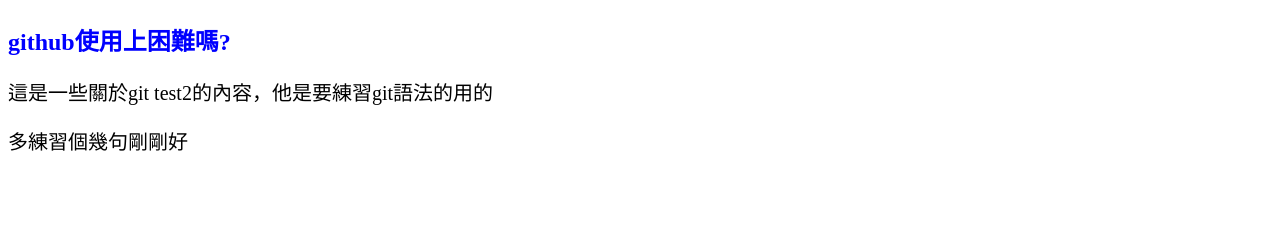
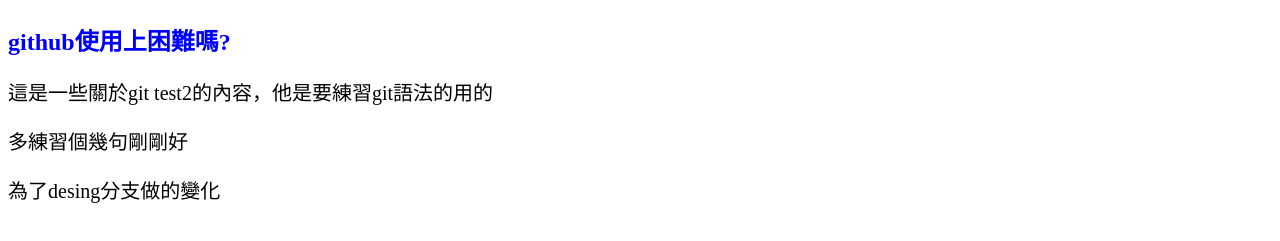
Before and after one commit to liam9930/Github0805_test2, a plain HTML site: page index.html in a window 1280 px wide. Shown: the part 145-386 px from the top of the page. Drawn offline with Linux system fonts and the light colour scheme.

Commit message:
design分支作commit

```diff
--- a/index.html
+++ b/index.html
@@ -11,6 +11,7 @@
     <h2>github使用上困難嗎?</h2>
     <p>這是一些關於git test2的內容，他是要練習git語法的用的</p>
     <p>多練習個幾句剛剛好</p>
+    <p>為了desing分支做的變化</p>
 
 
 </body>
```
